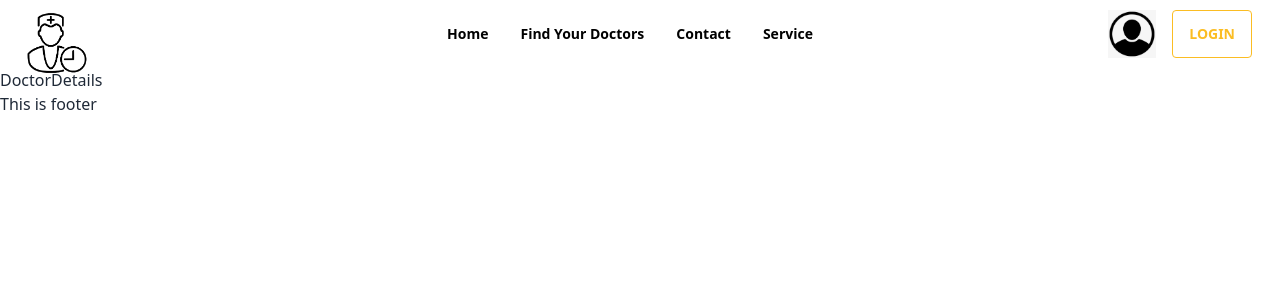
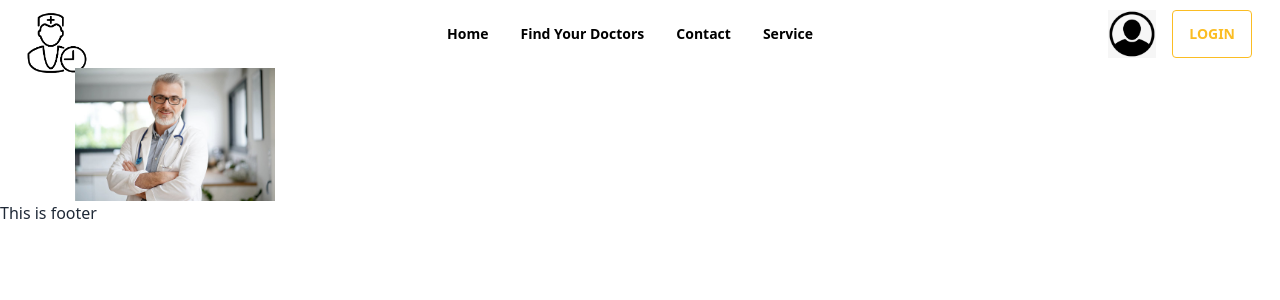
Before and after one commit to Syed-Anwarul-Haque-Piash/doctor-appoinment-client, a React (Vite) app: page /doctor/1 in a window 1280 px wide. Shown: the top 300 px of the page. Built offline with nearby package versions, Linux system fonts and the light colour scheme.

Commit message:
doctor details

```diff
--- a/src/App.css
+++ b/src/App.css
@@ -1,3 +1,6 @@
 .hero{
   background-image: url(./assets/images/trans.jpg);
 }
+.container{
+  margin: auto;
+}
--- a/src/pages/Doctors/DoctorDetails.jsx
+++ b/src/pages/Doctors/DoctorDetails.jsx
@@ -1,8 +1,21 @@
 import React from 'react'
+import doctor2 from '../../assets/images/doctor2.jpg'
 
 const DoctorDetails = () => {
   return (
-    <div>DoctorDetails</div>
+    <div>
+      <div className='max-w-[1170px] px-5 mx-auto' >
+        <div className='grid md:grid-cols-3 gap-[50px]'>
+          <div className='md:col-span-2'>
+            <div className='flex items-center gap-5'>
+              <figure className='max-w-[200px] max-h-[200px]'>
+                <img src={doctor2} alt="" className='w-full' />
+              </figure>
+            </div>
+          </div>
+        </div>
+      </div>
+    </div>
   )
 }
 
--- a/src/pages/Doctors/Doctors.jsx
+++ b/src/pages/Doctors/Doctors.jsx
@@ -17,7 +17,7 @@ const Doctors = () => {
       </div>
     </section>
 
-    <section>
+    <section className='container'>
       <DoctorList></DoctorList>
     </section>
     </>
```
